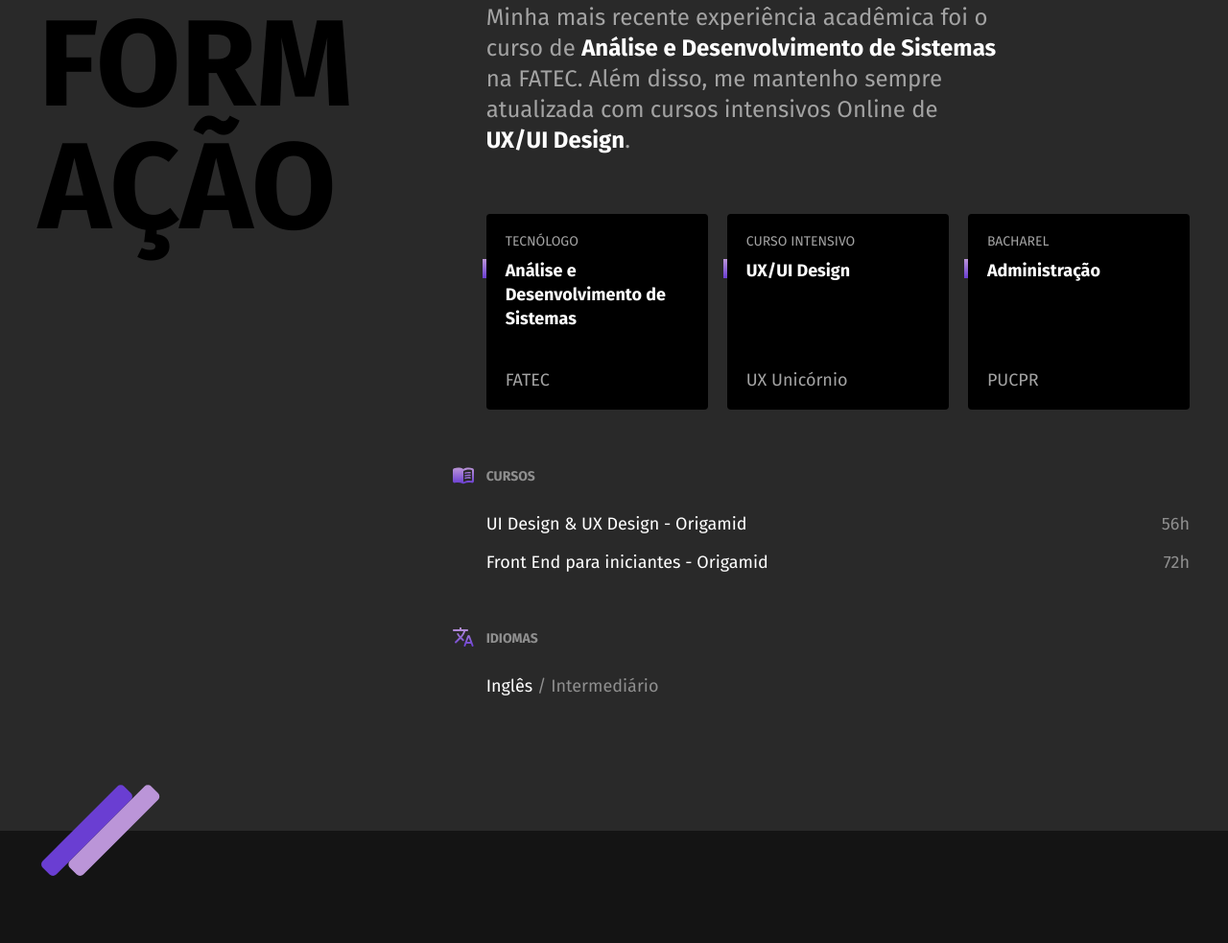
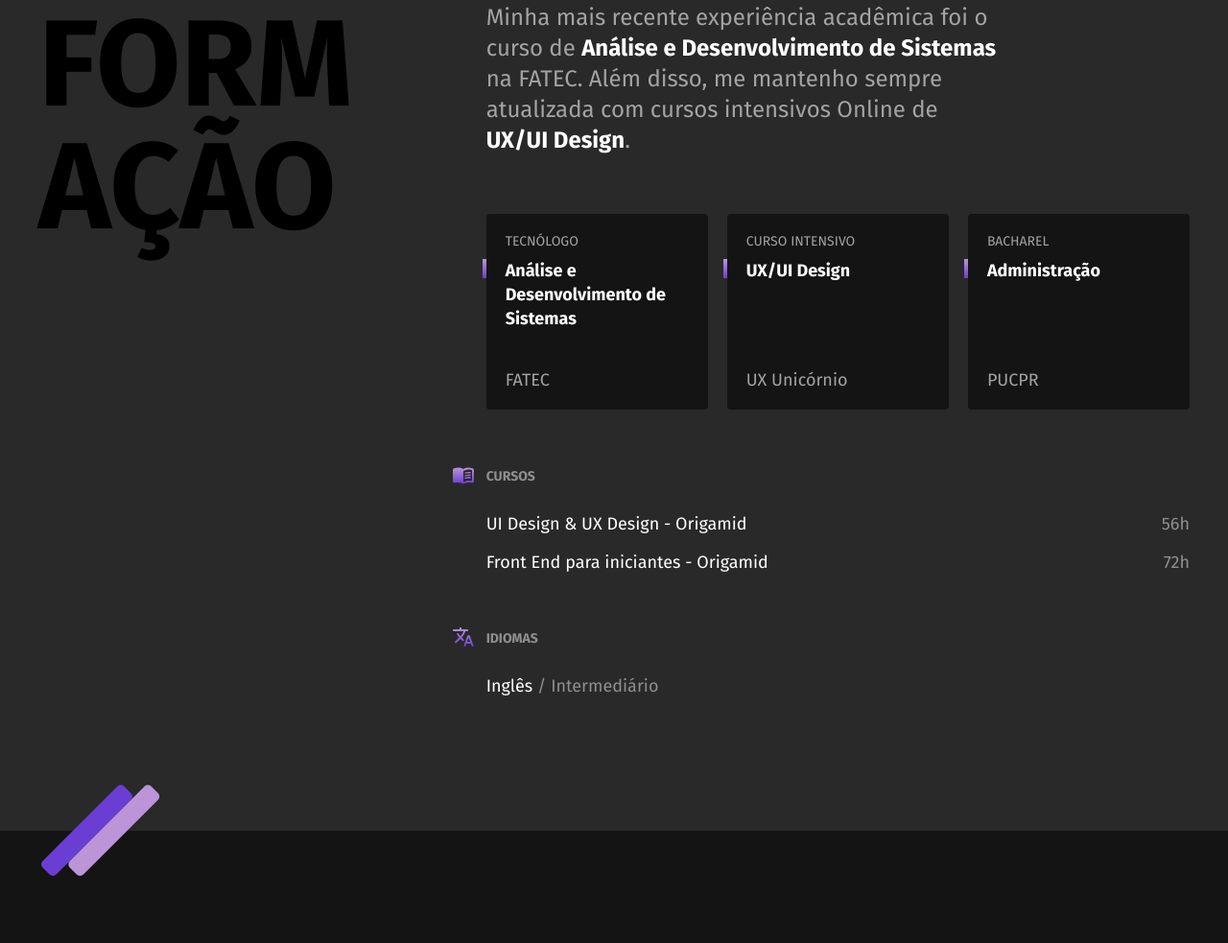
Before and after one commit to LeBrandao/LeBrandao.github.io, a plain HTML site: page index.html in a window 1280 px wide. Shown: the part 1663-2646 px from the top of the page at 96% size. Drawn offline with Linux system fonts and the light colour scheme.

Commit message:
fix background

```diff
--- a/css/formacao.css
+++ b/css/formacao.css
@@ -50,7 +50,7 @@
 
 .faculdade {
   flex: 1; /*Ficar um do lado do outro*/
-  background: #000;
+  background: #141414;
   padding: 20px;
   border-radius: 4px;
   display: flex;
```
